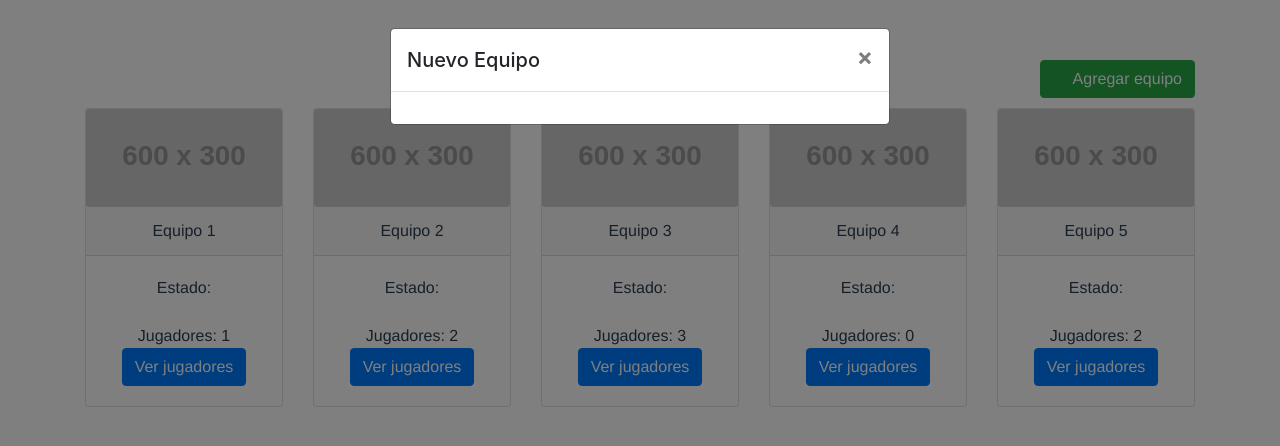
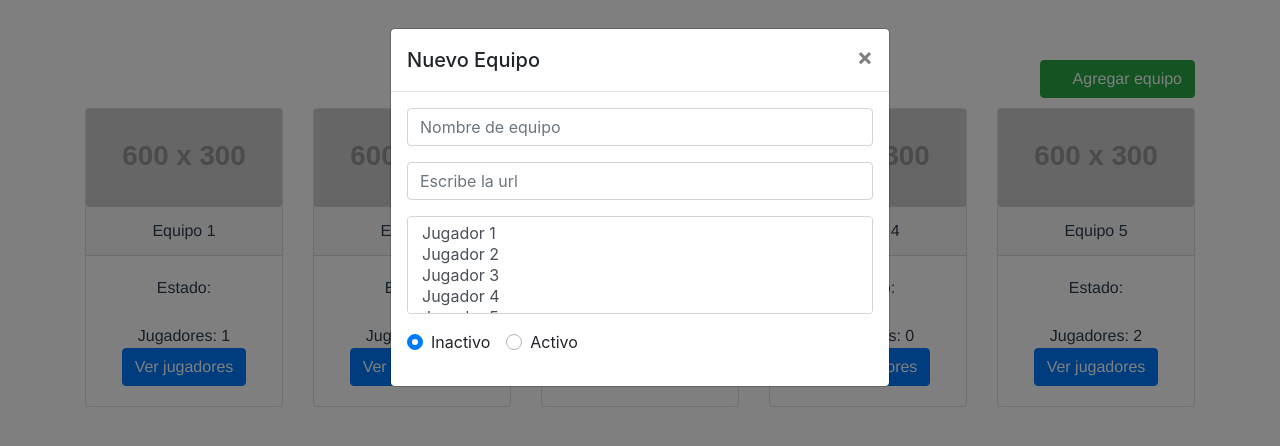
Before and after one commit to guidomatos/mi-liga, a Vue app: page / in a window 1280 px wide. Both pictures are taken after a click on the button "Agregar equipo". Shown: the top 446 px of the page. Built offline with nearby package versions, Linux system fonts and the light colour scheme; some icons are missing.

Commit message:
Creación de un formulario para agregar equipos

```diff
--- a/src/components/forms/Equipo.vue
+++ b/src/components/forms/Equipo.vue
@@ -1,13 +1,48 @@
 <template>
     <b-modal id="myModal" title="Nuevo Equipo" footer-class="mymodal-footer">
-      <div slot="modal-footer">
-      </div>
+
+        <b-form v-if="show">
+            <b-form-group>
+                <b-form-input v-model="form.nombre" required placeholder="Nombre de equipo" />
+            </b-form-group>
+            <b-form-group>
+                <b-form-input v-model="form.logo" required placeholder="Escribe la url" />
+            </b-form-group>
+            <b-form-group>
+                <b-form-select :options="jugadores" required multiple v-model="form.jugadores">
+                </b-form-select>
+            </b-form-group>
+            <b-form-group>
+                <b-form-radio-group v-model="form.estado">
+                    <b-form-radio value="false">Inactivo</b-form-radio>
+                    <b-form-radio value="true">Activo</b-form-radio>
+                </b-form-radio-group>
+            </b-form-group>
+        </b-form>
+
+        <div slot="modal-footer">
+        </div>
     </b-modal>
 </template>
 <script>
 export default {
     data() {
-        return {}
+        return {
+            form: {
+                nombre: "",
+                logo: "",
+                jugadores: [],
+                estado: false
+            },
+            jugadores: [
+                "Jugador 1",
+                "Jugador 2",
+                "Jugador 3",
+                "Jugador 4",
+                "Jugador 5",
+            ],
+            show: true
+        }
     }
 }
 </script>
```
